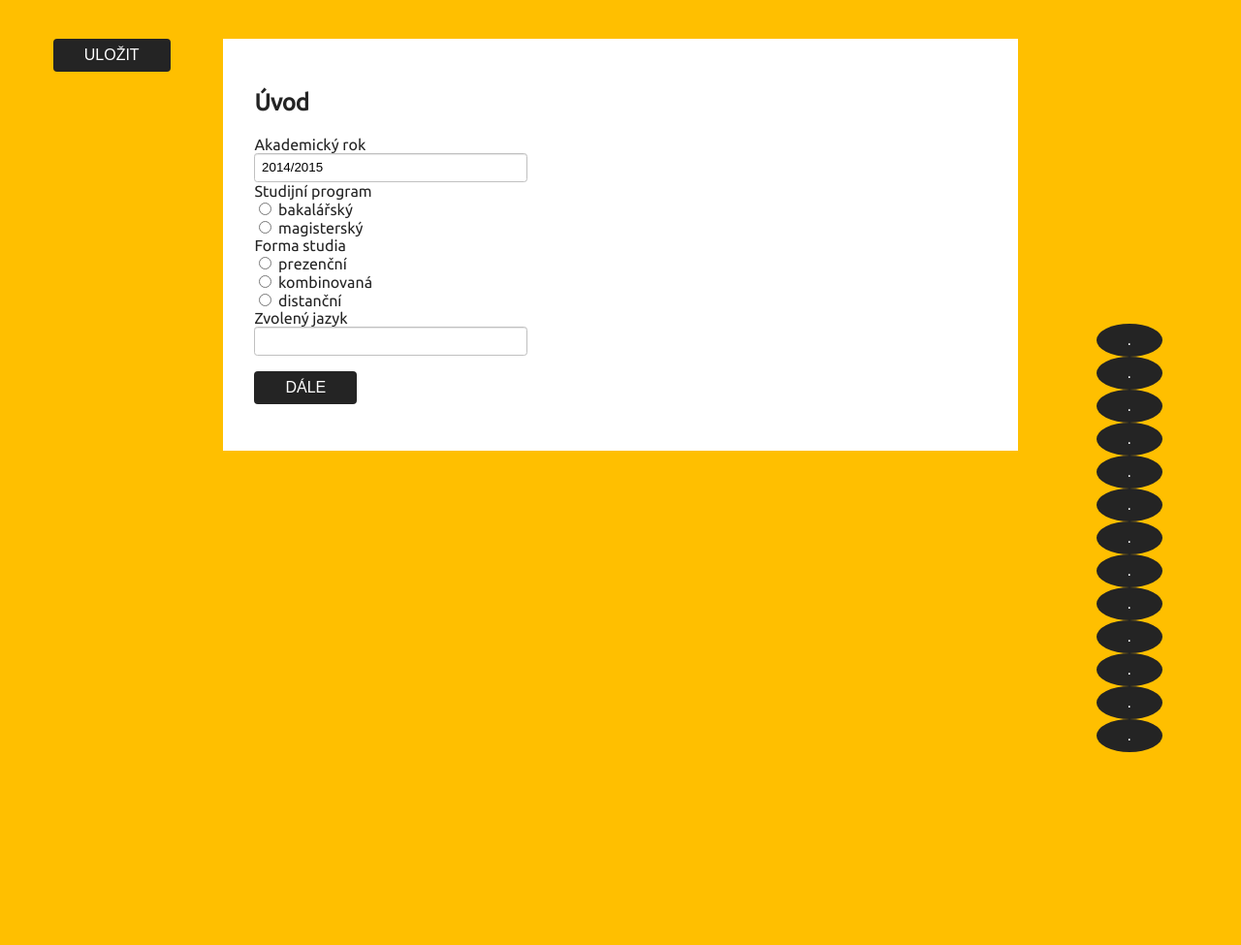
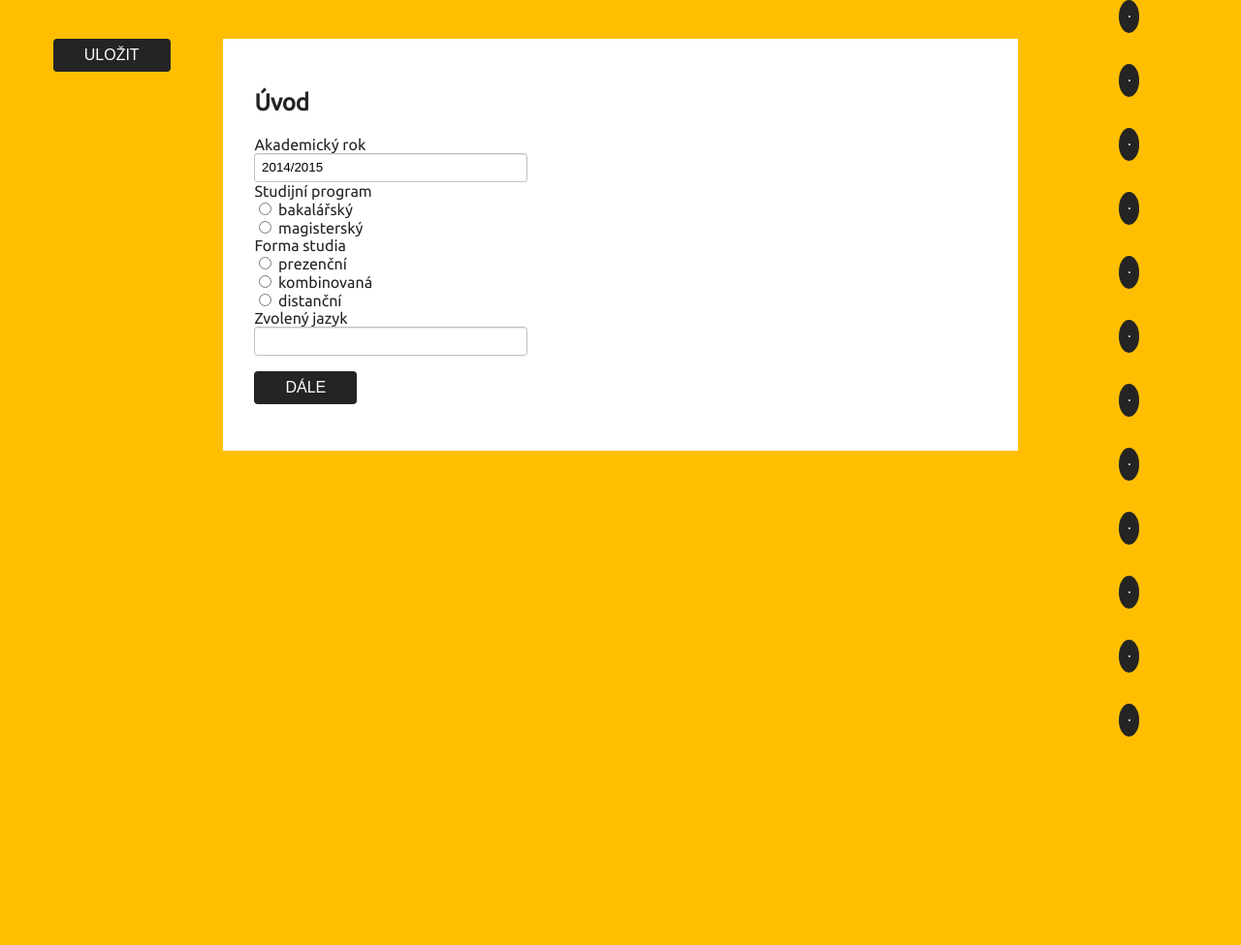
Before and after one commit to dvorapa/formulare-php, a PHP site: page /nova/index.php?Cookie=true in a window 1280 px wide. Shown: the top 975 px of the page at 97% size. Run offline with PHP 8.4, Linux system fonts and the light colour scheme; some web fonts are replaced.

Commit message:
9. oprava vzhledu navů

```diff
--- a/nova/index.php
+++ b/nova/index.php
@@ -517,7 +517,7 @@ echo !empty($_SESSION["Predmet$i"])?($_SESSION["Predmet$i"].(!empty($_SESSION["P
 <Nav>
 <?php
 foreach($_SESSION["PoleStran"] as $Promenna){
-echo "<Button Name='Prejit[Kam]' Type='Submit' Value='./#{$Promenna[1]}'>.</Button><Br>";
+echo "<Button Name='Prejit[Kam]' Type='Submit' Value='./#{$Promenna[1]}'>&middot;</Button><Br>";
 }
 ?>
 <H1></H1>
--- a/nova/styly.css
+++ b/nova/styly.css
@@ -10,7 +10,7 @@ Textarea{Width:100%}
 Label:after{Content:"\A";White-space:pre}
 Nav I:after{Content:" "}
 Nav H1{Font-weight:normal;Margin:1em;Text-align:center;Text-transform:uppercase;Word-wrap:break-word}
-Nav:last-of-type Button{Border-radius:100%;Margin:0 0.5em}
+Nav:last-of-type Button{Border-radius:100%;Padding:0.5em}
 Section{Background-color:white;Margin-bottom:100%;Padding:2em}
 Section:last-of-type{Margin-bottom:5%}
 Th{Vertical-align:top}
```
